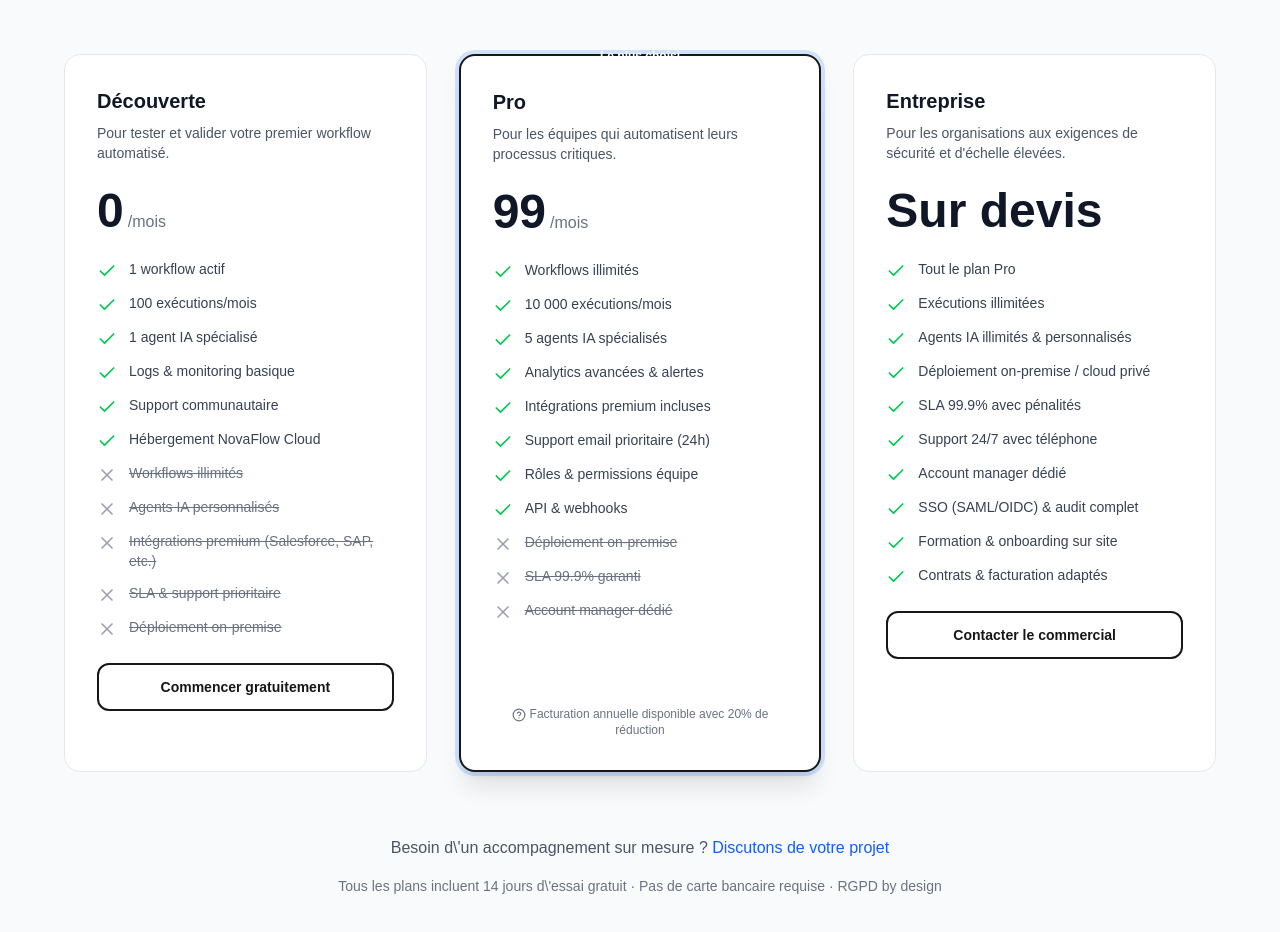
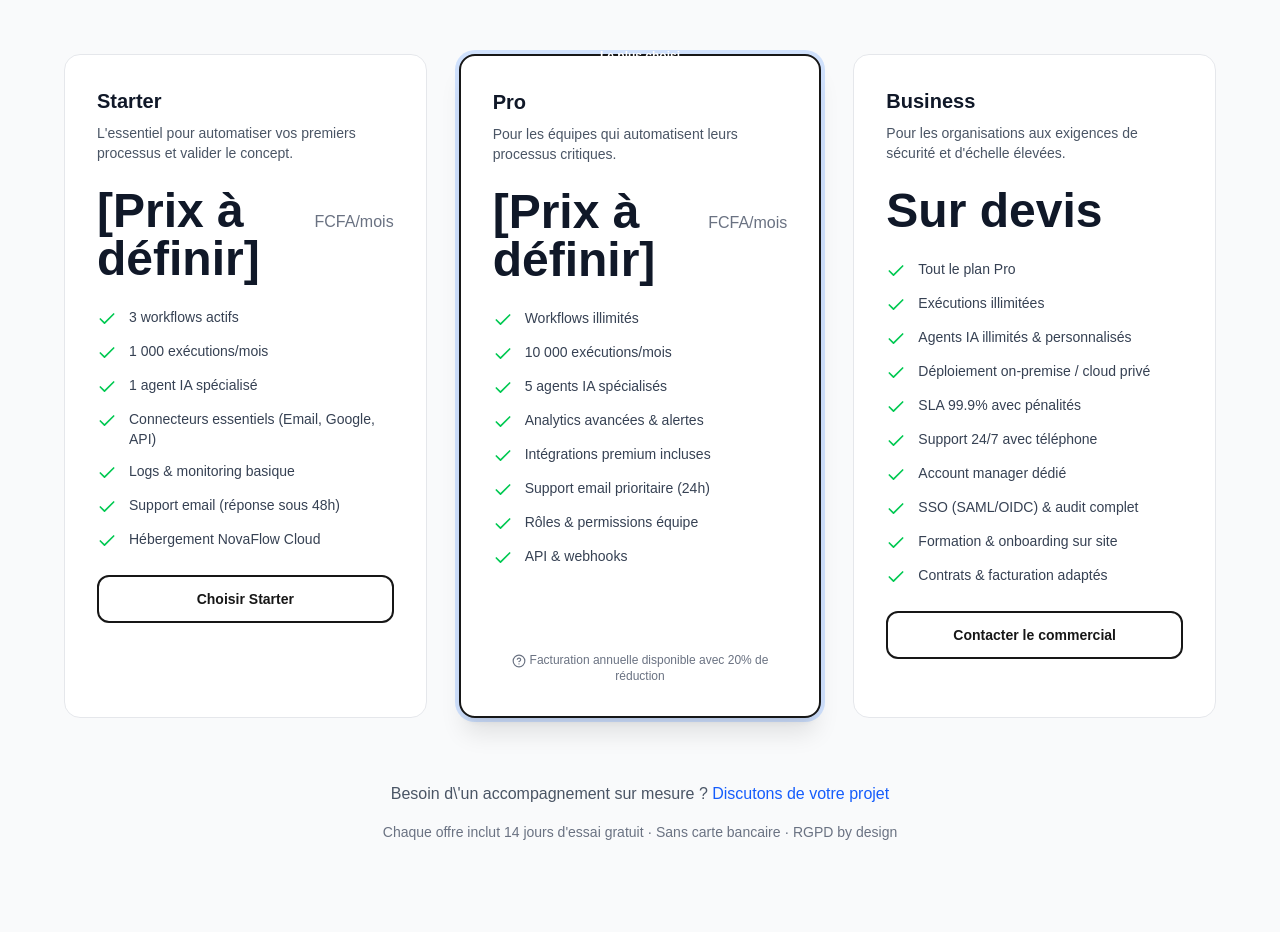
Before and after one commit to Moko1628/novaflow-ai-site, a Next.js app: page / in a window 1280 px wide. Shown: the part 9420-10352 px from the top of the page. Built offline with nearby package versions, Linux system fonts and the light colour scheme.

Commit message:
feat(pricing): update pricing to 3 paid tiers (Starter, Pro, Business) with placeholder prices and no freemium

```diff
--- a/app/components/Pricing.tsx
+++ b/app/components/Pricing.tsx
@@ -1,30 +1,24 @@
 'use client';
 
 import { motion } from 'framer-motion';
-import { Check, X, HelpCircle } from 'lucide-react';
+import { Check, HelpCircle } from 'lucide-react';
 
 const plans = [
   {
-    name: 'Découverte',
-    price: '0',
-    period: '/mois',
-    description: 'Pour tester et valider votre premier workflow automatisé.',
+    name: 'Starter',
+    price: '[Prix à définir]',
+    period: 'FCFA/mois',
+    description: 'L\'essentiel pour automatiser vos premiers processus et valider le concept.',
     features: [
-      '1 workflow actif',
-      '100 exécutions/mois',
+      '3 workflows actifs',
+      '1 000 exécutions/mois',
       '1 agent IA spécialisé',
+      'Connecteurs essentiels (Email, Google, API)',
       'Logs & monitoring basique',
-      'Support communautaire',
+      'Support email (réponse sous 48h)',
       'Hébergement NovaFlow Cloud',
     ],
-    notIncluded: [
-      'Workflows illimités',
-      'Agents IA personnalisés',
-      'Intégrations premium (Salesforce, SAP, etc.)',
-      'SLA & support prioritaire',
-      'Déploiement on-premise',
-    ],
-    cta: 'Commencer gratuitement',
+    cta: 'Choisir Starter',
     ctaVariant: 'outline',
     popular: false,
     gradient: 'from-gray-500 to-gray-600',
@@ -32,8 +26,8 @@ const plans = [
   },
   {
     name: 'Pro',
-    price: '99',
-    period: '/mois',
+    price: '[Prix à définir]',
+    period: 'FCFA/mois',
     description: 'Pour les équipes qui automatisent leurs processus critiques.',
     features: [
       'Workflows illimités',
@@ -45,11 +39,6 @@ const plans = [
       'Rôles & permissions équipe',
       'API & webhooks',
     ],
-    notIncluded: [
-      'Déploiement on-premise',
-      'SLA 99.9% garanti',
-      'Account manager dédié',
-    ],
     cta: 'Lancer mon essai Pro',
     ctaVariant: 'primary',
     popular: true,
@@ -57,7 +46,7 @@ const plans = [
     bgGradient: 'from-blue-50 to-cyan-50',
   },
   {
-    name: 'Entreprise',
+    name: 'Business',
     price: 'Sur devis',
     period: '',
     description: 'Pour les organisations aux exigences de sécurité et d\'échelle élevées.',
@@ -73,7 +62,6 @@ const plans = [
       'Formation & onboarding sur site',
       'Contrats & facturation adaptés',
     ],
-    notIncluded: [],
     cta: 'Contacter le commercial',
     ctaVariant: 'outline',
     popular: false,
@@ -116,7 +104,7 @@ export default function Pricing() {
             </span>
           </h2>
           <p className="text-xl text-gray-600 max-w-2xl mx-auto">
-            Commencez gratuitement. Passez à la vitesse supérieure quand vous êtes prêt.
+            Des offres pensées pour chaque étape de votre croissance.
             Sans engagement, résiliable à tout moment.
           </p>
         </motion.div>
@@ -175,19 +163,6 @@ export default function Pricing() {
                     <span className="text-gray-700 text-sm">{feature}</span>
                   </motion.li>
                 ))}
-                {plan.notIncluded.map((feature, i) => (
-                  <motion.li
-                    key={`not-${i}`}
-                    initial={{ opacity: 0, x: -20 }}
-                    whileInView={{ opacity: 1, x: 0 }}
-                    viewport={{ once: true }}
-                    transition={{ delay: (plan.features.length + i) * 0.05 }}
-                    className="flex items-start gap-3 opacity-50"
-                  >
-                    <X className="w-5 h-5 flex-shrink-0 text-gray-400 mt-0.5" />
-                    <span className="text-gray-500 text-sm line-through">{feature}</span>
-                  </motion.li>
-                ))}
               </ul>
 
               <motion.button
@@ -240,7 +215,7 @@ export default function Pricing() {
             </a>
           </p>
           <p className="text-sm text-gray-500">
-            Tous les plans incluent 14 jours d\'essai gratuit · Pas de carte bancaire requise · RGPD by design
+            Chaque offre inclut 14 jours d'essai gratuit · Sans carte bancaire · RGPD by design
           </p>
         </motion.div>
       </div>
```
